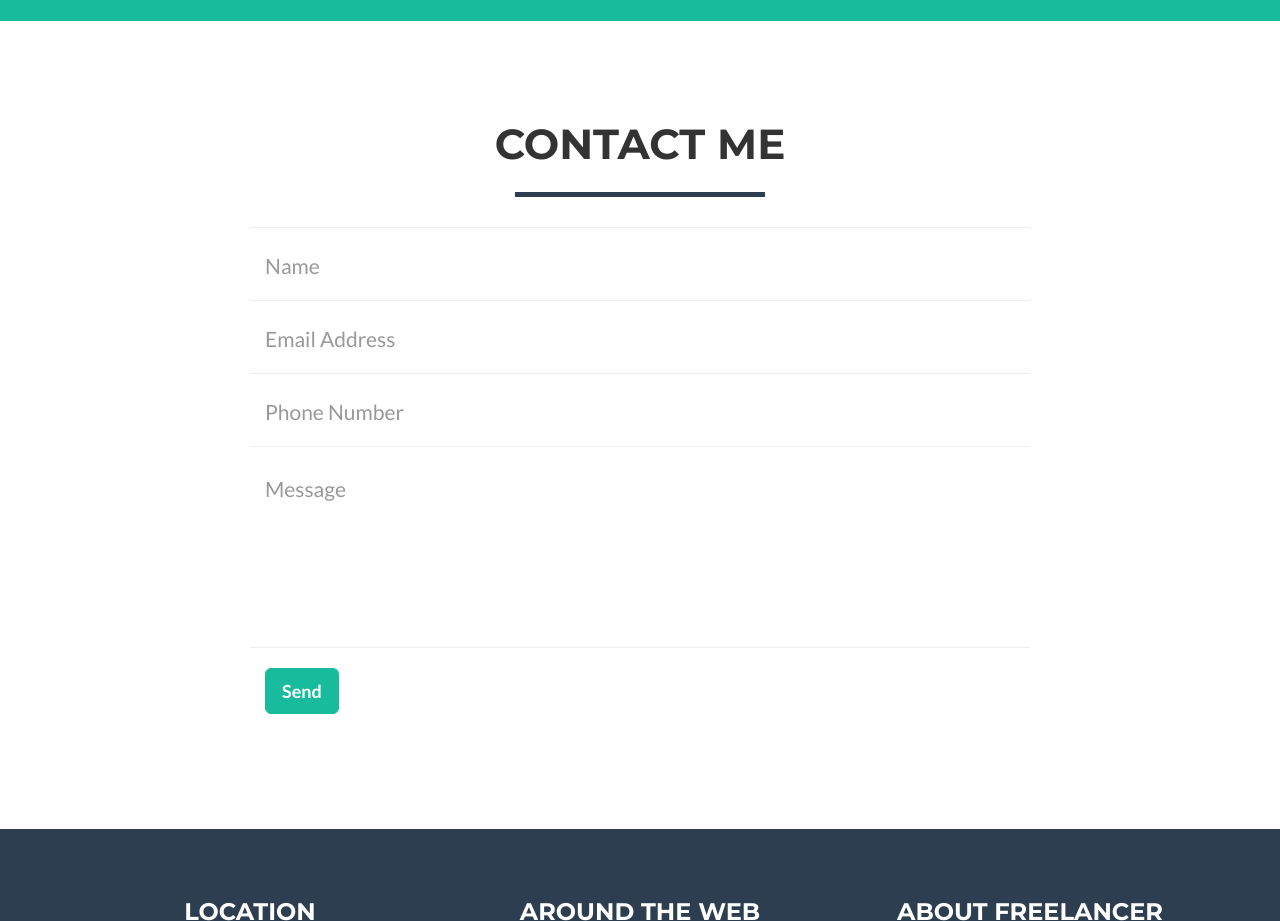
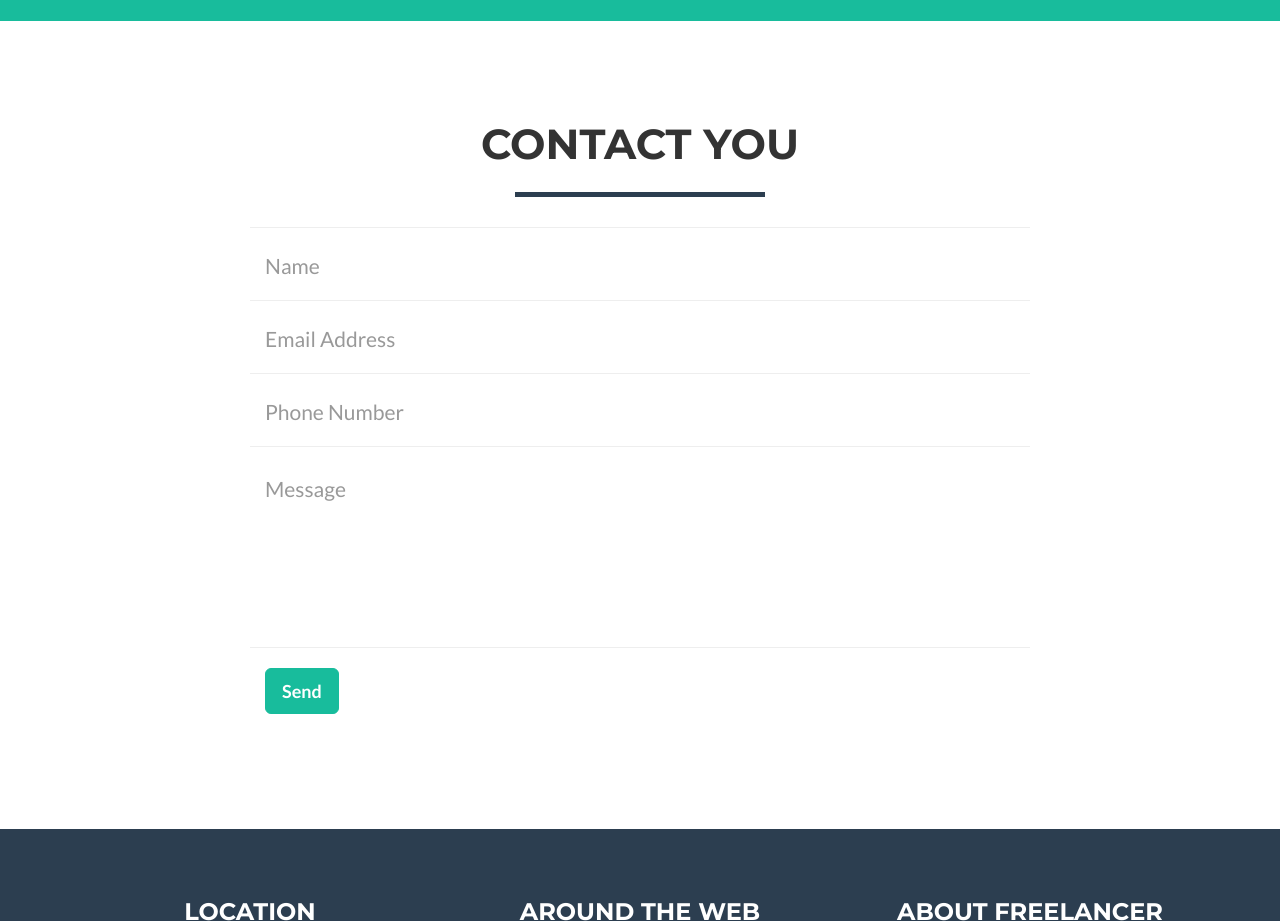
Before and after one commit to alekskivuls/github-pages-example, a website: page index.html in a window 1280 px wide. Shown: the part 2020-2941 px from the top of the page. Drawn offline with nearby package versions, Linux system fonts and the light colour scheme.

Commit message:
Contact you

```diff
--- a/index.html
+++ b/index.html
@@ -187,7 +187,7 @@
         <div class="container">
             <div class="row">
                 <div class="col-lg-12 text-center">
-                    <h2>Contact Me</h2>
+                    <h2>Contact You</h2>
                     <hr class="star-primary">
                 </div>
             </div>
```
